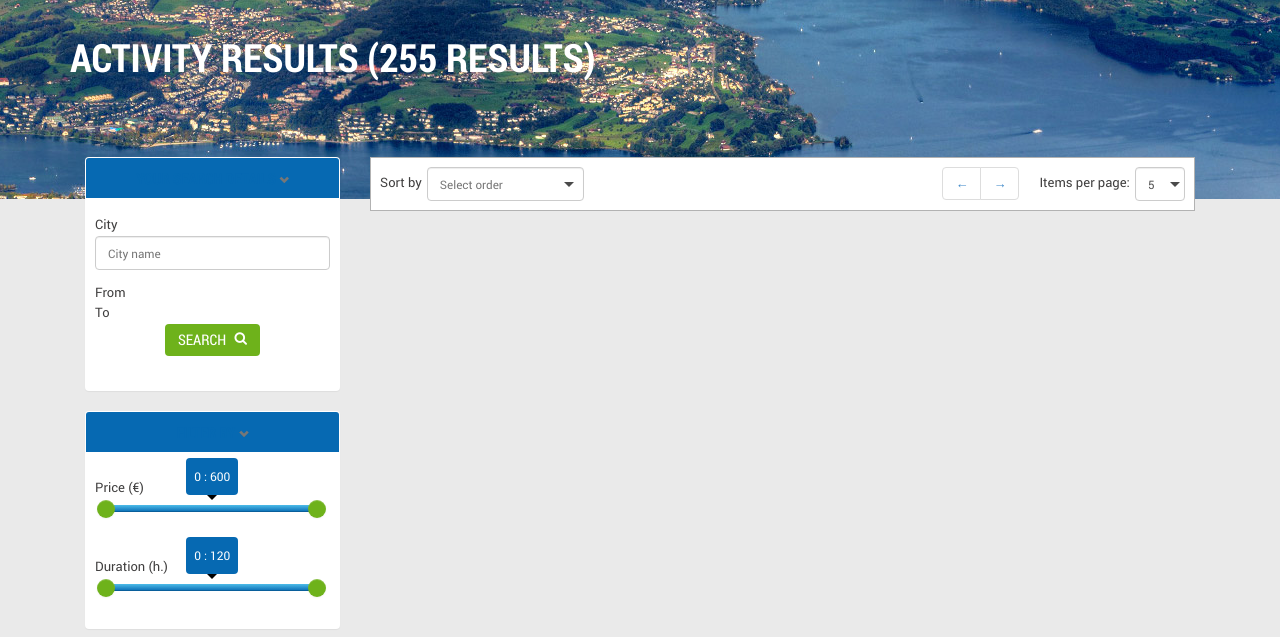
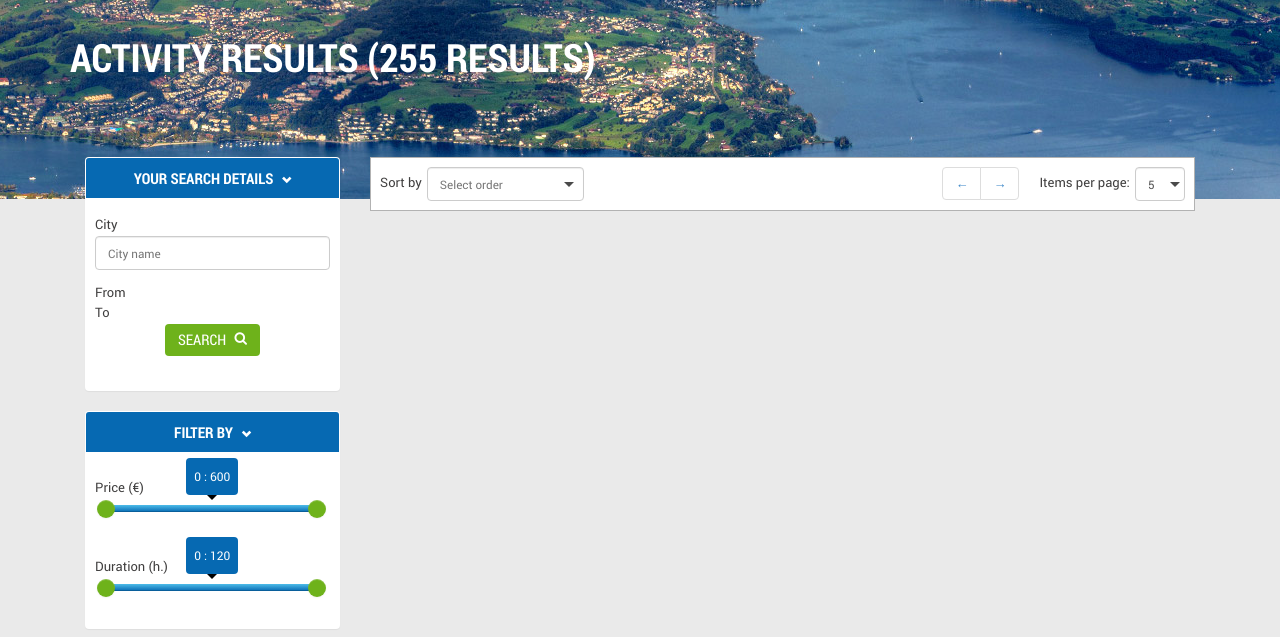
Before and after one commit to jmocana2/fanontour, a PHP site: page /01_results-activities.html in a window 1280 px wide. Shown: the part 57-694 px from the top of the page. Run offline with PHP 8.4, Linux system fonts and the light colour scheme; style sheets or scripts are compiled from the project's sources; some libraries are stand-ins or nearby versions.

Commit message:
added accordion to panel filter

```diff
--- a/less/3-atoms/panels.less
+++ b/less/3-atoms/panels.less
@@ -117,6 +117,22 @@
 	input{
 		margin-bottom: 15px;
 	}
+
+	&.accordion{
+		h2{
+			padding: 0;
+			a{
+				padding: 10px 0;
+				color: @colorW;
+				display: block;
+			}
+
+			small{
+				color: @colorW;
+				padding-left: 5px;
+			}
+		}
+	}
 }
 
 //panel-pagination
```
